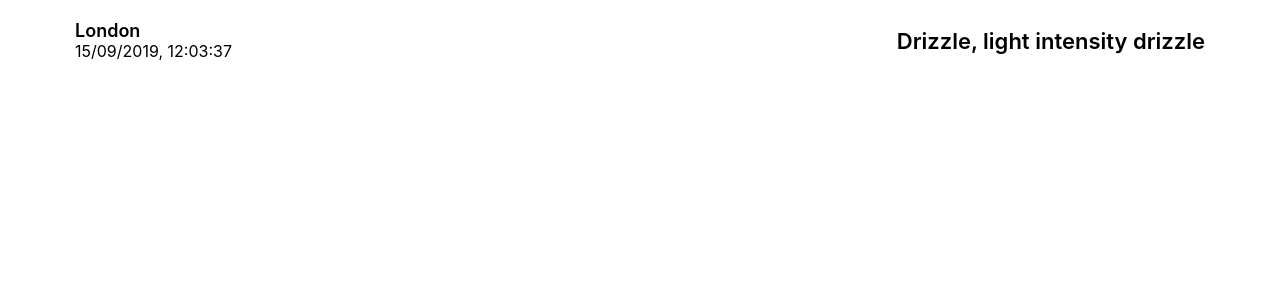
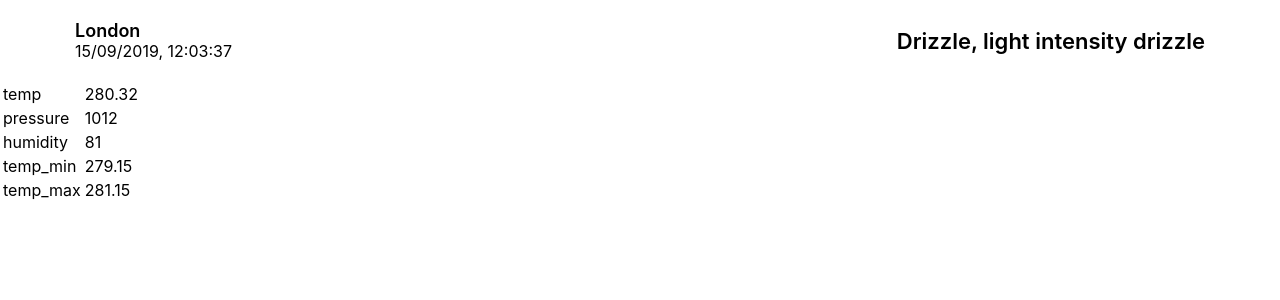
Before and after one commit to siva037/weather-monitor, a React (Create React App) app: page / in a window 1280 px wide. Shown: the top 300 px of the page. Built offline with nearby package versions, Linux system fonts and the light colour scheme.

Commit message:
Display weather data

```diff
--- a/src/components/weather/Weather.js
+++ b/src/components/weather/Weather.js
@@ -30,6 +30,18 @@
         return <div>{weatherDescription}</div>;
     }
 
+    renderWeatherDetails(weatherItems) {
+        const weatherKeyList = Object.keys(weatherItems);
+        const weatherDataList = Object.values(weatherItems);
+
+        return weatherKeyList.map((key, index) => (
+            <tr key={index}>
+                <td>{ key }</td>
+                <td>{ weatherDataList[index] }</td>
+            </tr>
+        ));
+    }
+
     render() {
 
         const {isWeatherLoading, weather} = this.props;
@@ -49,6 +61,11 @@
                                 {this.buildWeatherDescription(weather)}
                             </div>
                         </div>
+                        <table className="weather-item__details">
+                            <tbody>
+                                { this.renderWeatherDetails(weather.weather.main) }
+                            </tbody>
+                        </table>
                     </div>
                 }
                 </div>
```
